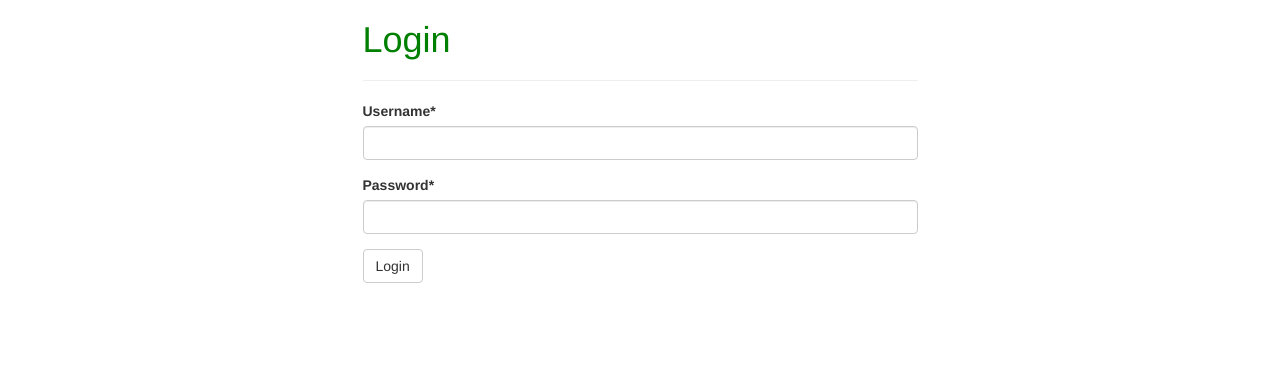
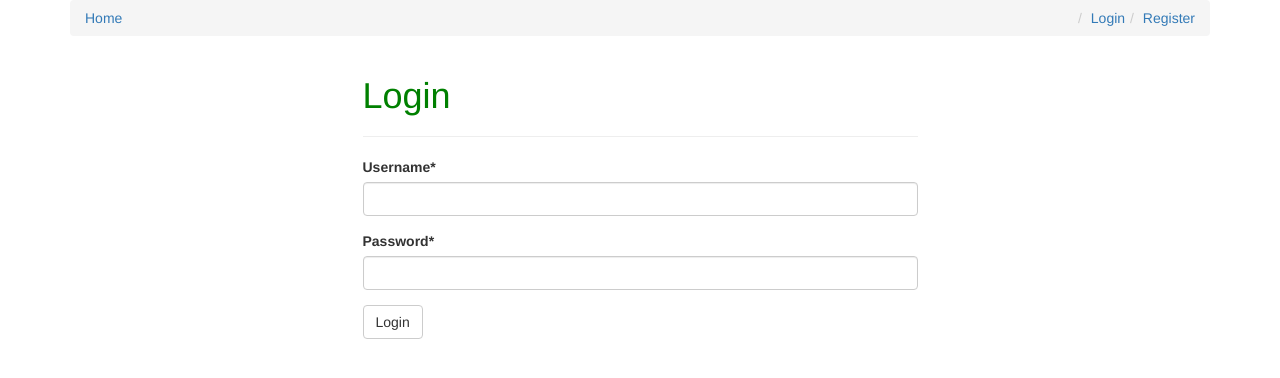
Before and after one commit to blogscot/django-examples, a Django app: page /login/?next=/comments/1/delete/ in a window 1280 px wide. Shown: the top 378 px of the page. Run offline with Django 3.2, Linux system fonts and the light colour scheme; some libraries are stand-ins or nearby versions.

Commit message:
Breadcrumb navigation

```diff
--- a/blog/posts/templates/posts/base.html
+++ b/blog/posts/templates/posts/base.html
@@ -15,6 +15,18 @@
 </head>
 <body>
 <div class="container">
+    <ol class="breadcrumb">
+        <li><a href="{% url 'posts:list' %}">Home</a></li>
+        {% block post_detail_link %}
+        {% endblock %}
+
+        {% if not request.user.is_authenticated %}
+            <li class="pull-right"><a href="{% url 'register' %}">Register</a></li>
+            <li class="pull-right"><a href="{% url 'login' %}">Login</a></li>
+        {% else %}
+            <li class="pull-right"><a href="{% url 'logout'%}">Logout</a></li>
+        {% endif %}
+    </ol>
 <div id="fb-root"></div>
 
 <script>(function(d, s, id) {
--- a/blog/posts/templates/posts/detail.html
+++ b/blog/posts/templates/posts/detail.html
@@ -2,6 +2,10 @@
 {% load crispy_forms_tags %}
 {% load urlify %}
 {% block title %}{{ post.title }}{% endblock %}
+
+{% block post_detail_link %}
+    <li><a href="{{ post.absolute_url }}">{{ post.title }}</a></li>
+{% endblock %}
 
 {% block content %}
 
```
